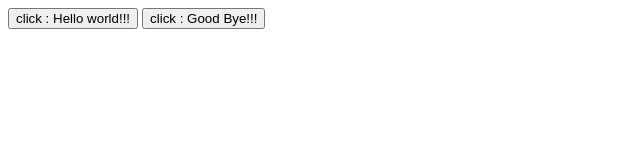
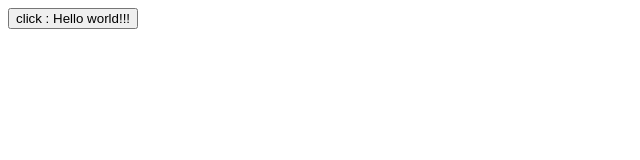
Before and after one commit to cs401-fall2022/lesson14-jemenfoupas, a website: page index.html in a window 1280 px wide. Shown: the whole page, without its empty margins (0-640 px from the left). Drawn offline with Linux system fonts and the light colour scheme.

Commit message:
turn out there was no error

```diff
--- a/index.html
+++ b/index.html
@@ -13,10 +13,10 @@
     <button id="farewell" onclick="farewell()">click : Good Bye!!!</button>
 
     <script type="module">
-      // let f = document.getElementById("farewell");
-      //   if(f!= null){
-      //       f.style.opacity = "0";
-      //   }
+      let f = document.getElementById("farewell");
+        if(f!= null){
+            f.style.opacity = "0";
+        }
       import {greeting} from './build/app.js'
       window.greeting = greeting;
       import {farewell} from './build/app.js'
```
